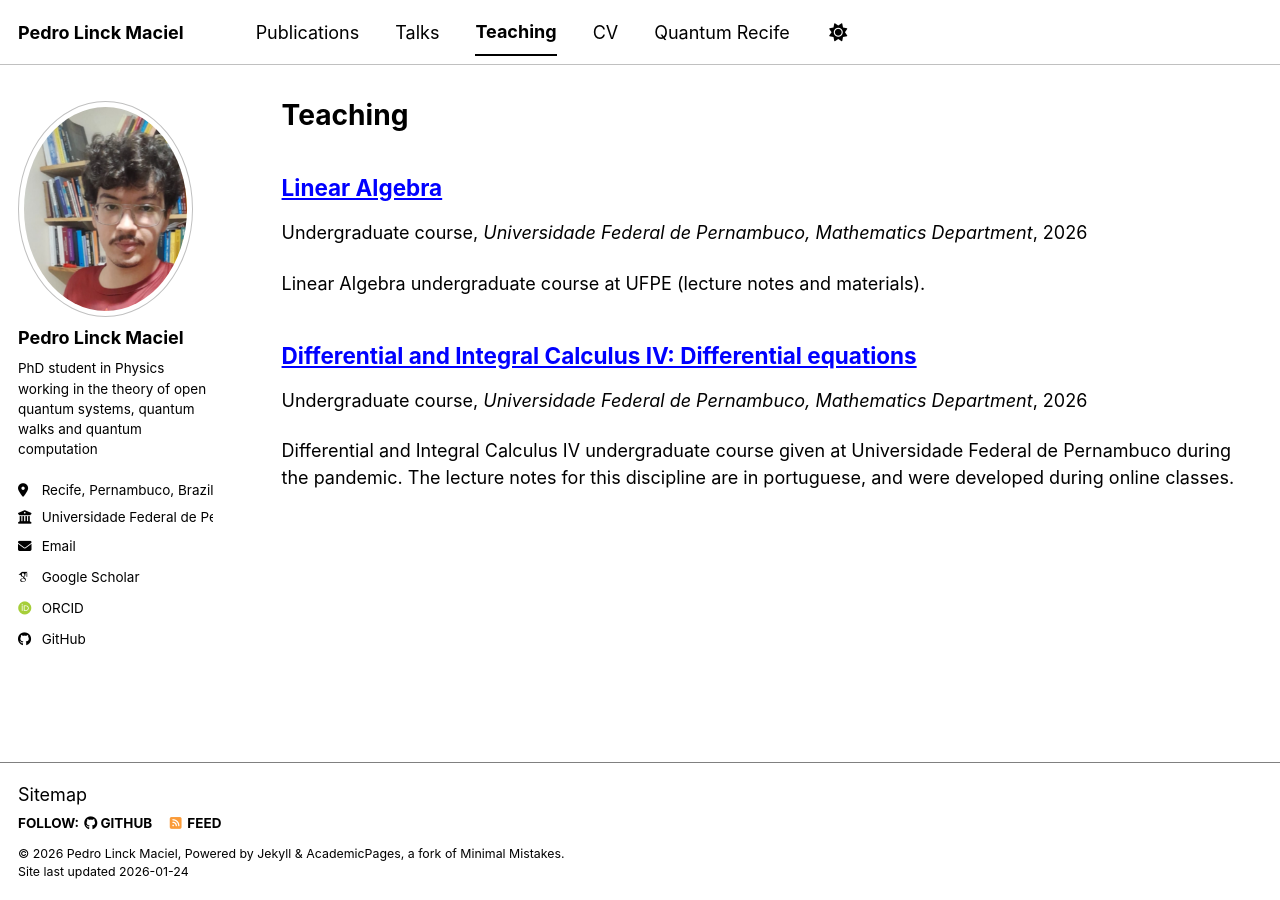
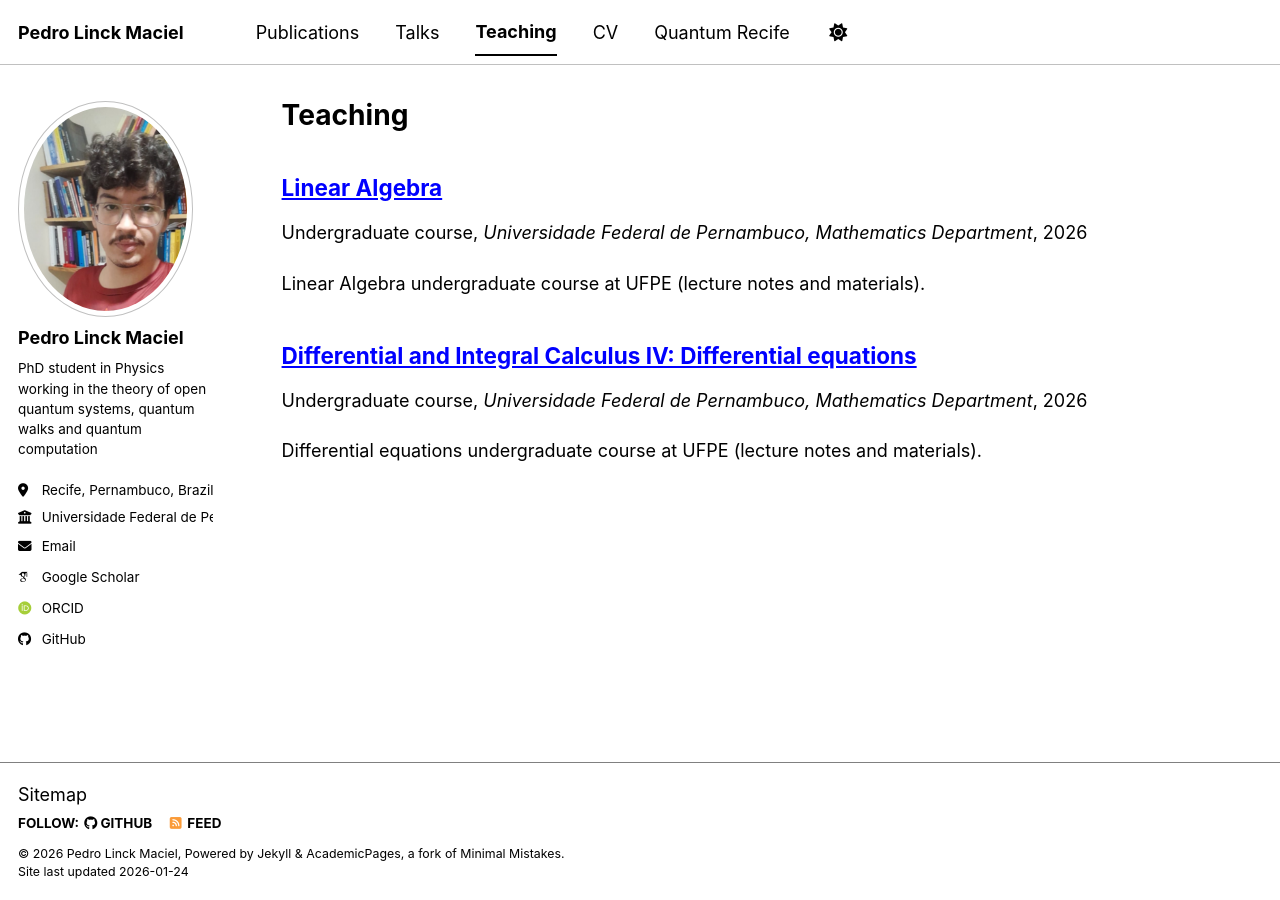
Before and after one commit to pedrolinckm/pedrolinckm.github.io, a Jekyll site: the page built from _pages/teaching.html, in a window 1280 px wide. Built offline with Jekyll 4.4.1, drawn with Linux system fonts in a browser that asks for light colours; some web fonts are replaced; a script bundle is joined from its source files by our own code; library files that are not in the unit come from our copies.

Commit message:
Update mathematics-calculus4.md

```diff
--- a/_teaching/mathematics-calculus4.md
+++ b/_teaching/mathematics-calculus4.md
@@ -5,6 +5,7 @@ type: "Undergraduate course"
 permalink: /teaching/2021-mathematics-calculus4
 venue: "Universidade Federal de Pernambuco, Mathematics Department"
 location: "Recife, Brazil"
+excerpt: "Differential equations undergraduate course at UFPE (lecture notes and materials)."
 ---
 
 Differential and Integral Calculus IV undergraduate course given at Universidade Federal de Pernambuco during the pandemic. The lecture notes for this discipline are in portuguese, and were developed during online classes.
```
